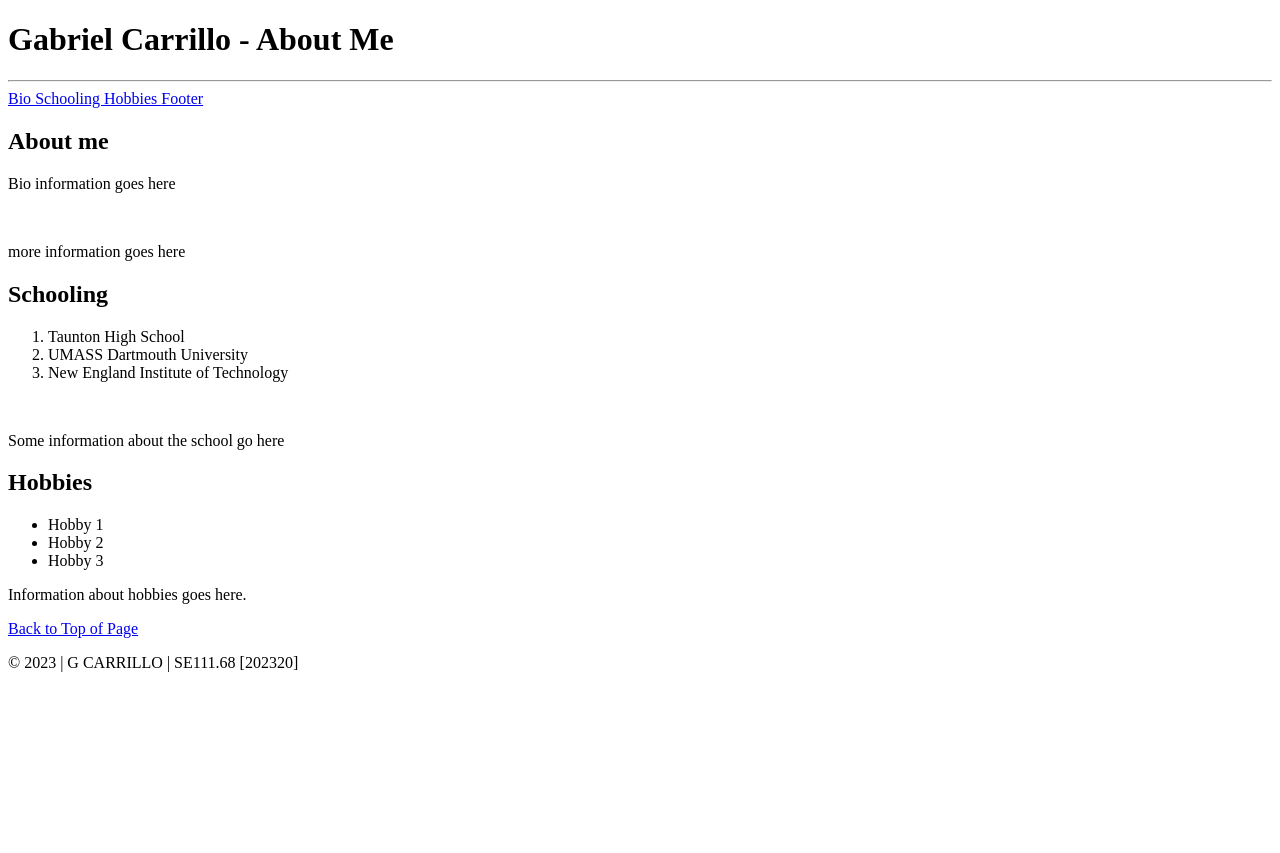
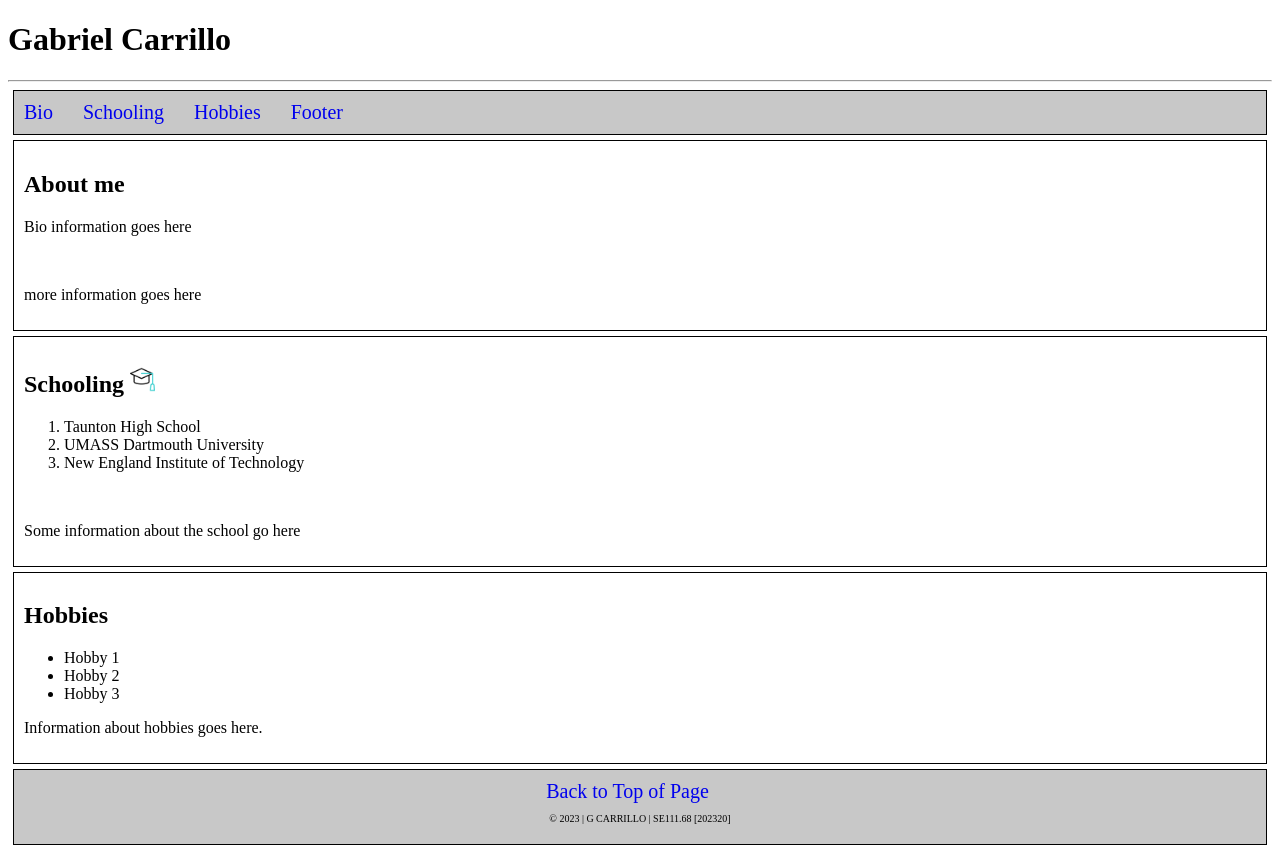
Before and after one commit to gacarrillo-dev/SE111_68_202320-HTML_and_JavaScript, a plain HTML site: page w2-bio/index.html in a window 1280 px wide. Before the commit the page ends 800 px from the top, so only its background shows below. Drawn offline with Linux system fonts and the light colour scheme.

Commit message:
more code

```diff
--- a/w2-bio/index.html
+++ b/w2-bio/index.html
@@ -7,11 +7,55 @@
         <meta name="author" content="Gabriel Carrillo" />
         <meta name="description" content="Week 2 Bio webpage" />
         <title>W2|Bio</title>
+        <style>
+            /*in here we must write in CSS*/
+            /*SELECTING in CSS & Javascript: select specific element(s) on a page
+                *by ELEMENT type        ex: body, div, p
+                *by ID attribute        ex: #wrapper, #nav, #footer, #title
+                *by CLASS attribute     ex: coming in week 3 :]
+        */
+
+            div {
+                /*applies to ALL divs in the page*/
+                border: 1px solid black;
+                padding: 10px; /*adds 10px of space to all 4 sides inbetween content & border*/
+                margin: 5px; /*adds 5px of space between elements (space added outside of border)*/
+            }
+
+            #header {
+                /*# specifies ID name, only applies to single element with that ID */
+
+                background-color: white;
+            }
+
+            #nav,
+            #footer {
+                /*can provide list or collection of elements to select*/
+                background-color: rgb(200, 200, 200);
+            }
+
+            a {
+                /*styles all a (link) tags in page*/
+                text-decoration: none; /*removes the underline*/
+                font-size: 20px;
+                margin-right: 25px; /*adds 25 px of space to the right OF EACH link*/
+            }
+
+            /*4 default states --> :link, :hover, :active, :visited*/
+            a:hover {
+                color: teal;
+            }
+
+            #footer {
+                font-size: 10px;
+                text-align: center;
+            }
+        </style>
     </head>
     <body>
         <header id="header">
-            <h1>Gabriel Carrillo - About Me</h1>
-        </header>
+            <h1>Gabriel Carrillo</h1>
+            </header>
             <hr />
             <!-- NAVIGATION ---------------->
             <div id="nav">
@@ -37,7 +81,9 @@
             <!--/#bio --->
 
             <div id="school">
-                <h2>Schooling</h2>
+                <h2>Schooling
+                    <img src="images/mortarboard.png" alt="Motarboard png" width="25" height="25">
+                </h2>
 
                 <ol>
                     <li>Taunton High School</li>
```
Also changed, not shown: w2-bio/images/mortarboard.png (added), w2-bio/images/rocket.png (added).
